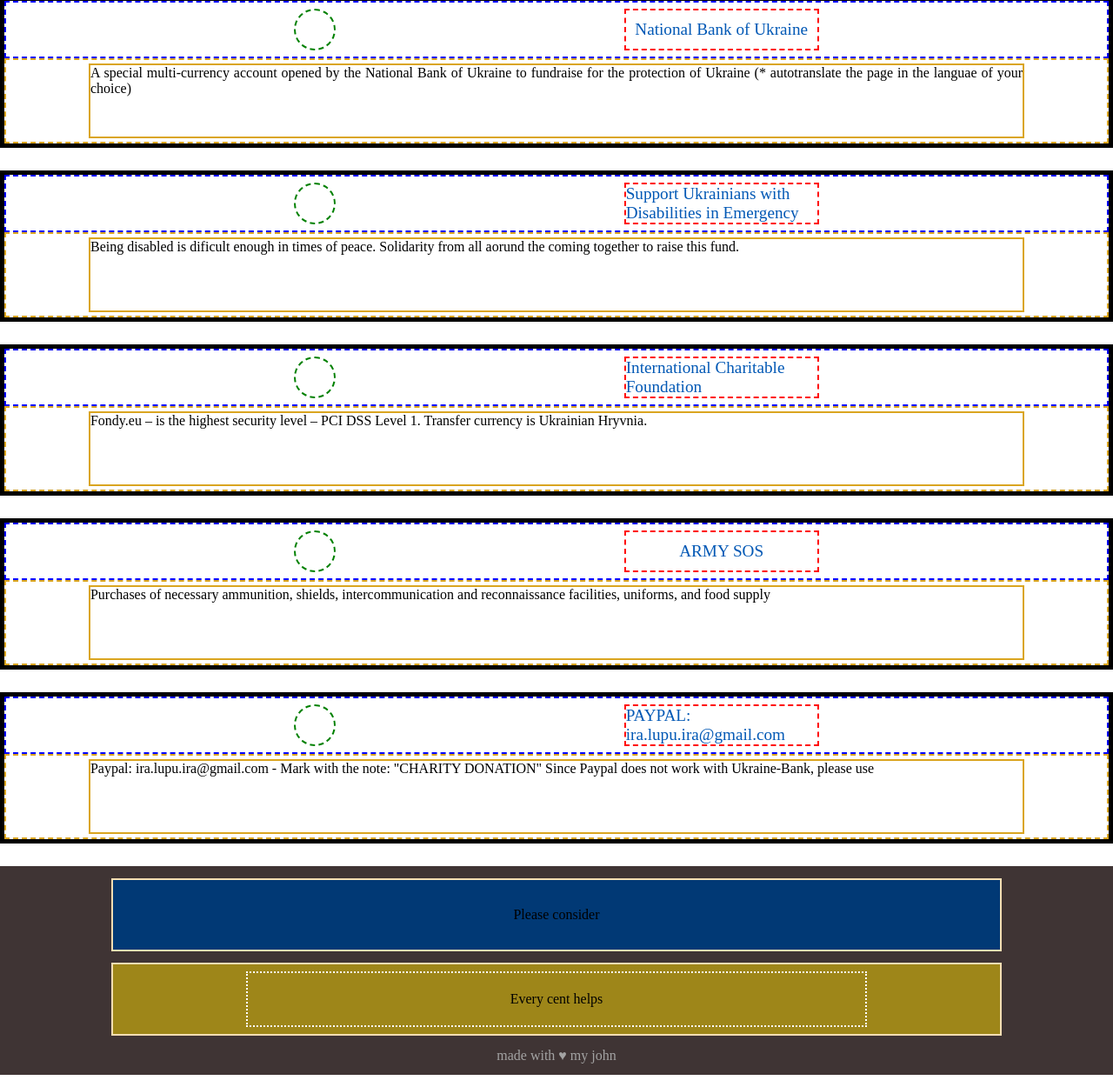
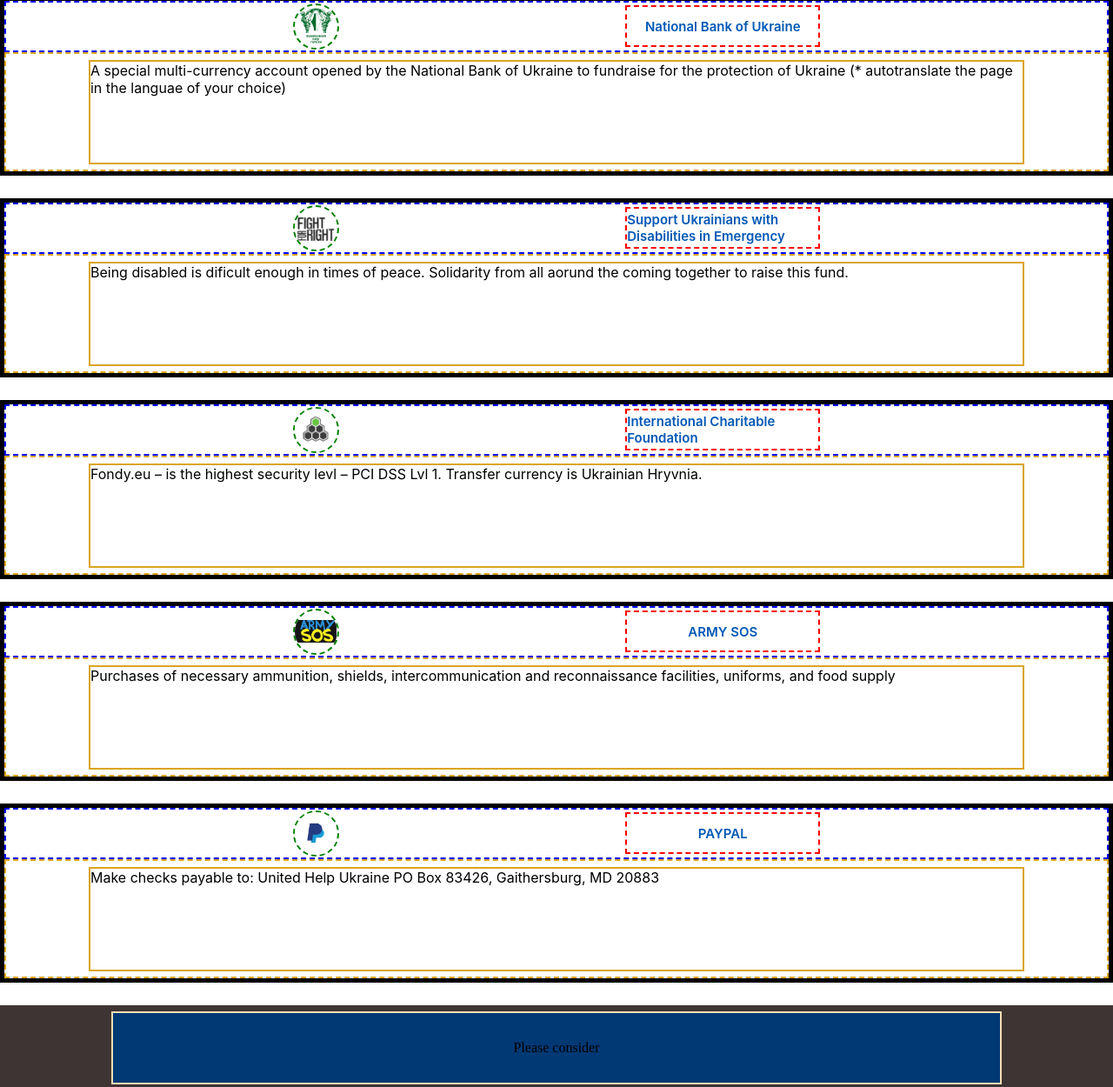
Before and after one commit to johnxadams/donate-for-ukraine, a website: page src/index.html in a window 1280 px wide. Shown: the part 220-1470 px from the top of the page at 87% size. Drawn offline with Linux system fonts and the light colour scheme.

Commit message:
inspiration link added

```diff
--- a/src/index.html
+++ b/src/index.html
@@ -16,7 +16,9 @@
         <main>
             <article>
                 <div class="bank-name-section">
-                    <div class="bank-logo"></div>
+                    <div class="bank-logo">
+                        <img src="./images/national-bank-of-ukraine.png" alt="National Bank of Ukraine Logo">
+                    </div>
                     <div class="bank-name">
                         <a href="https://bank.gov.ua/ua/news/all/natsionalniy-bank-vidkriv-spetsrahunok-dlya-zboru-koshtiv-na-potrebi-armiyi" target="blank">
                             National Bank of Ukraine
@@ -31,9 +33,11 @@
             </article>
             <article>
                 <div class="bank-name-section">
-                    <div class="bank-logo"></div>
+                    <div class="bank-logo">
+                        <img src="./images/fight-for-right-logo.png" alt="Fight For Right Logo">
+                    </div>
                     <div class="bank-name">
-                       <a href="https://eng.ffr.org.ua/support-in-crisis/eng">Support Ukrainians with Disabilities in Emergency
+                       <a href="https://eng.ffr.org.ua/support-in-crisis/eng" target="blank">Support Ukrainians with Disabilities in Emergency
                         </a>
                     </div>
                 </div>
@@ -45,24 +49,28 @@
             </article>
             <article>
                 <div class="bank-name-section">
-                    <div class="bank-logo"></div>
+                    <div class="bank-logo">
+                        <img src="./images/fondy-eu-logo.png" alt="Fondy.eu Logo">
+                    </div>
                     <div class="bank-name">
-                        <a href="https://savelife.in.ua/en/donate/">International Charitable Foundation</a>
+                        <a href="https://savelife.in.ua/en/donate/" target="blank">International Charitable Foundation</a>
                     </div>
                 </div>
                 <div class="bank-info-section-container">
                     <div class="bank-info">
-                        Fondy.eu – is the highest security level – PCI DSS Level 1.
+                        Fondy.eu – is the highest security levl – PCI DSS Lvl 1.
                         Transfer currency is Ukrainian Hryvnia.
                     </div>
                 </div>
             </article>
             <article>
                 <div class="bank-name-section">
-                    <div class="bank-logo"></div>
+                    <div class="bank-logo">
+                        <img src="./images/army-sos-logo.png" alt="Army SoS Logo">
+                    </div>
                     <div class="bank-name">
                         <a href="
-                        https://armysos.com.ua/en/help-the-army">ARMY SOS</a>
+                        https://armysos.com.ua/en/help-the-army" target="blank">ARMY SOS</a>
                     </div></div>
                 <div class="bank-info-section-container">
                     <div class="bank-info">
@@ -70,17 +78,17 @@
                     </div>
                 </div>
             </article>
-            <article>
-                <div class="bank-name-section">
-                    <div class="bank-logo"></div>
+            <article class="paypal-payment-section">
+                <div class="bank-name-section paypal-name-section">
+                    <div class="bank-logo">
+                        <img src="./images/paypal-logo.png" alt="Paypal Logo">
+                    </div>
                     <div class="bank-name">
-                        <a href="
-                        ">PAYPAL: ira.lupu.ira@gmail.com</a>
+                      <a href="https://www.paypal.com/donate/?hosted_button_id=XFYM9KFZ699DC" target="blank">PAYPAL</a>
                     </div></div>
-                <div class="bank-info-section-container">
+                <div class="bank-info-section-container paypal-info-section">
                     <div class="bank-info">
-                     Paypal: ira.lupu.ira@gmail.com - Mark with the note: "CHARITY DONATION"
-                     Since Paypal does not work with Ukraine-Bank, please use
+                        Make checks payable to: United Help Ukraine PO Box 83426, Gaithersburg, MD 20883
                     </div>
                 </div>
             </article>
@@ -91,7 +99,7 @@
             <article>
                 <div>Every cent helps</div>
             </article>
-
+            <div  class="inpiration-link">This  Page is being inspired by <a href="https://docs.google.com/document/d/15eTsCgyH8T3OJSka3UFnw5-XgMu40E74d6Sqg4IxRHw/mobilebasic" target="blank">DONATIONS FOR UKRAINE</a></div>
             <div class="author-line">made with ♥ my john</div>
         </footer>
     </section>
--- a/src/scss/abstracts/_variables.scss
+++ b/src/scss/abstracts/_variables.scss
@@ -1,3 +1,3 @@
 $ukraine-blue: #0258B5;
 $ukraine-yellow: #F6CF25;
-$font-family-header: 'inter', 'sans-serif';
+$font-family-inter: 'inter', 'sans-serif';
--- a/src/scss/layouts/_grid-flow.scss
+++ b/src/scss/layouts/_grid-flow.scss
@@ -3,7 +3,7 @@
     max-width: 100vw;
     height: 50vh;
     grid-template-columns: 1fr;
-    grid-template-rows: 27vh 125vh 30vh;
+    grid-template-rows: 27vh 145vh 30vh;
     grid-template-areas:
       "header"
       "main"
--- a/src/scss/layouts/_header.scss
+++ b/src/scss/layouts/_header.scss
@@ -1,5 +1,5 @@
 header {
-    font-family: $font-family-header;
+    font-family: $font-family-inter;
     font-weight: 600;
     .ukraine-flag-blue {
         width: 100%;
--- a/src/scss/layouts/_main-section.scss
+++ b/src/scss/layouts/_main-section.scss
@@ -1,45 +1,53 @@
 main {
         display: flex;
         flex-direction: column;
+        font-family: $font-family-inter;
         article {
         border: 5px black solid;
         width: auto;
-        height: 25vh;
+        height: 26vh;
         margin-bottom: 2%;
         @include flex-column;
 
         .bank-name-section {
             border: 2px blue dashed;
             width: auto;
-            height: 40%;
+            height: 30%;
             display: flex;
             flex-direction: row;
             align-items: center;
             justify-content: space-evenly;
             div:first-child {
                 border: 2px green dashed;
-                width: 3rem;
-                height: 3rem;
+                width: 3.3rem;
+                height: 3.3rem;
                 border-radius: 50%;
+                overflow: hidden;
+                @include flex-jcCenter-aiCenter;
+                img {
+                    object-fit: cover;
+                    width: 3rem;
+                }
             }
             .bank-name {
                 border: 2px red dashed;
                 width: 14rem;
                 height: 3rem;
                 @include flex-jcCenter-aiCenter;
-                font-size: 1.2rem;
+                font-size: 15px;
                 a:link,
                 a:visited {
                     text-decoration: none;
                     color: $ukraine-blue;
                     // background-color: green;
+                    font-weight: 600;
                 }
             }
         }
         .bank-info-section-container {
             border: 2px goldenrod dashed;
             width: auto;
-            height: 60%;
+            height: 70%;
             display: flex;
             align-items: center;
             justify-content: center;
@@ -47,8 +55,20 @@
                 border: 2px goldenrod solid;
                 width: 85%;
                 height: 90%;
-                text-align: justify;
             }
         }
     }
+    // .paypal-payment-section {
+    //     border: 2px green solid;
+    //     height: 35vh;
+    //     .paypal-name-section {
+    //         height: 25%;
+    //         font-family: $font-family-inter;
+    //         font-size: 14px;
+    //         font-weight: 600;
+    //     }
+    //     .paypal-info-section {
+    //         height: 70%;
+    //     }
+    // }
 }
```
Also changed, not shown: src/images/army-sos-logo.png (added), src/images/fight-for-right-logo.png (added), src/images/fondy-eu-logo.png (added), src/images/national-bank-of-ukraine.png (added), src/images/paypal-logo.png (added), src/styles/main.css, 1 other file.
